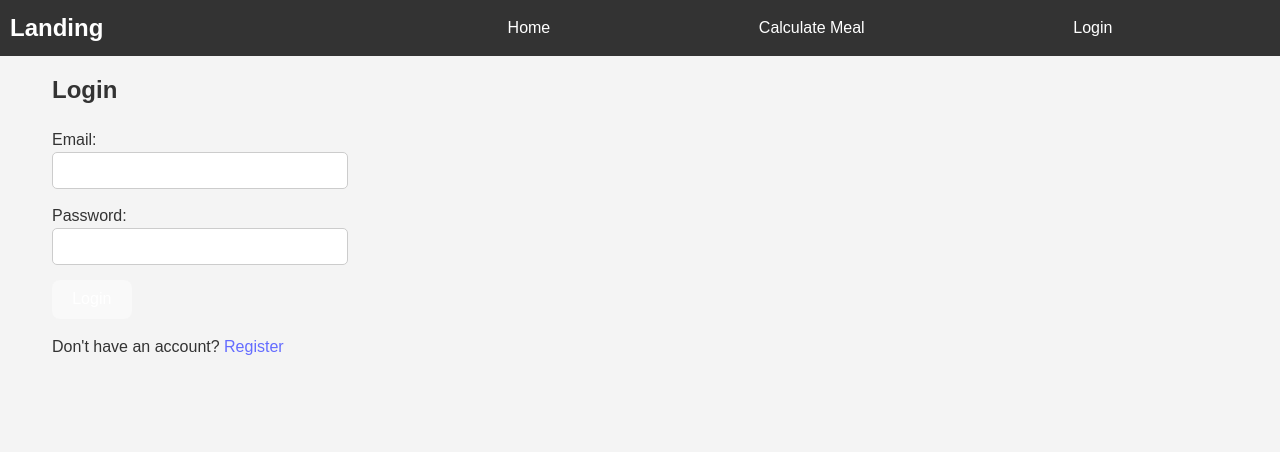
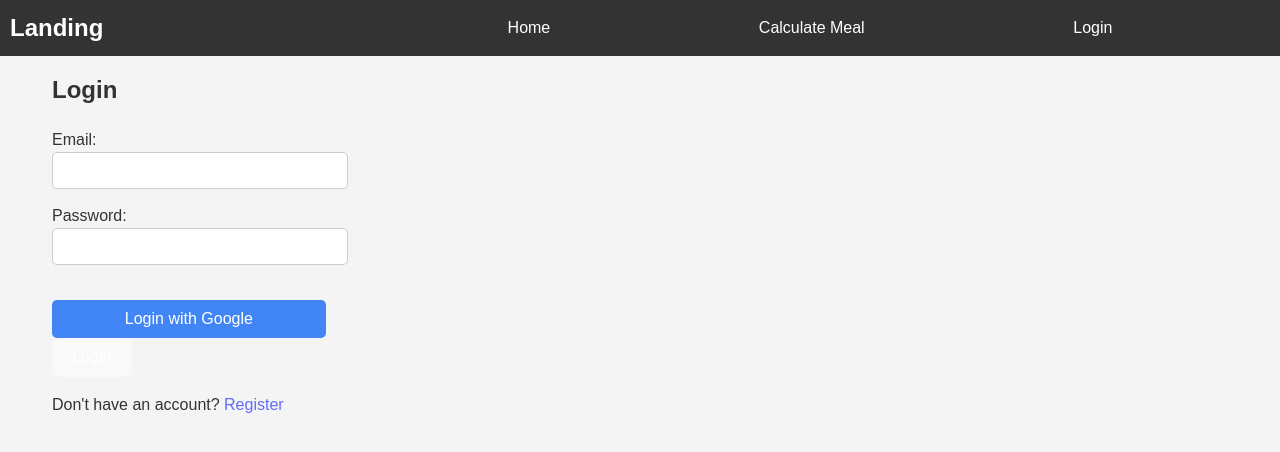
Before and after one commit to Cristianp24/FoodProject, a React (Vite) app in the folder frontend/: page /login in a window 1280 px wide. Shown: the top 452 px of the page. Built offline with nearby package versions, Linux system fonts and the light colour scheme.

Commit message:
Fix Error Form Log

```diff
--- a/frontend/src/views/Form/Login.jsx
+++ b/frontend/src/views/Form/Login.jsx
@@ -12,7 +12,7 @@ const Login = () => {
     event.preventDefault(); // Previene la recarga de la página al enviar el formulario
 
     try {
-      const response = await fetch('http://localhost:3000/login', {
+      const response = await fetch('http://localhost:3000/users/signin', {
         method: 'POST',
         headers: { 'Content-Type': 'application/json' },
         body: JSON.stringify({ email, password })
@@ -31,6 +31,11 @@ const Login = () => {
       setError('An unexpected error occurred');
     }
   };
+
+  const handleGoogleLogin = () => {
+    window.location.href = 'http://localhost:3000/users/auth/google/callback'; // Redirigir a la ruta de autenticación con Google
+  };
+
 
   return (
     <div style={{ padding: '2rem', maxWidth: '400px', margin: '0 auto' }}>
@@ -54,6 +59,22 @@ const Login = () => {
             required
           />
         </div>
+        <div style={{ marginTop: '20px' }}>
+        <button
+          onClick={handleGoogleLogin}
+          style={{
+            backgroundColor: '#4285F4',
+            color: 'white',
+            padding: '10px 20px',
+            border: 'none',
+            borderRadius: '5px',
+            cursor: 'pointer',
+            width: '100%',
+          }}
+        >
+          Login with Google
+        </button>
+      </div>
         {error && <p style={{ color: 'red' }}>{error}</p>}
         <button type="submit">Login</button>
         <p>
--- a/frontend/src/views/Form/SigIn.jsx
+++ b/frontend/src/views/Form/SigIn.jsx
@@ -28,7 +28,7 @@ function SignUp() {
     }
 
     try {
-      const response = await fetch('http://localhost:3000/register', {
+      const response = await fetch('http://localhost:3000/users/signup', {
         method: 'POST',
         headers: {
           'Content-Type': 'application/json',
--- a/frontend/src/views/Home/Home.jsx
+++ b/frontend/src/views/Home/Home.jsx
@@ -9,7 +9,7 @@ const Home = () => {
   useEffect(() => {
     const fetchFoods = async () => {
       try {
-        const response = await fetch('http://localhost:3000/food');
+        const response = await fetch('http://localhost:3000/foods');
         const data = await response.json();
         setFoods(data);
       } catch (error) {
```
